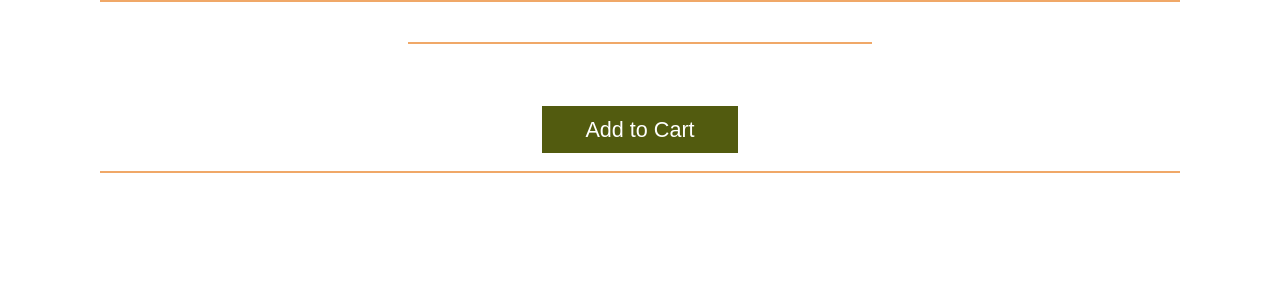
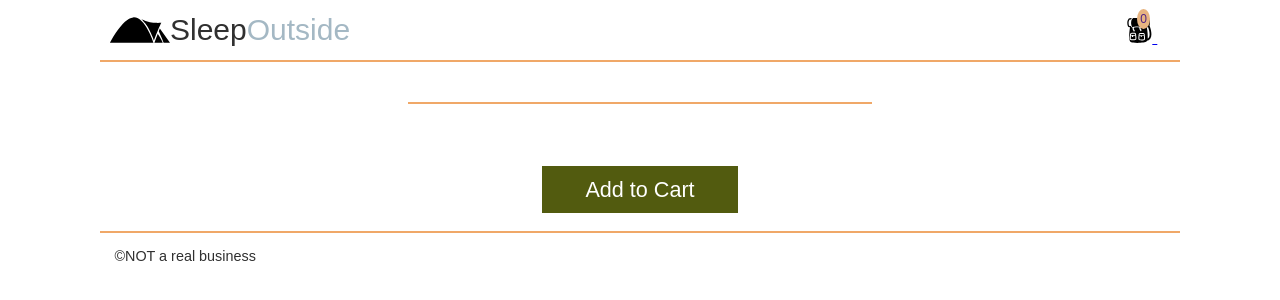
Before and after one commit to Peererxon/WDD330, a website built with Vite: page src/product_pages/index.html in a window 1280 px wide. Built offline with nearby package versions, Linux system fonts and the light colour scheme; no server answers; files whose address does not match are found by name.

Commit message:
bug fixes

```diff
--- a/src/cart/index.html
+++ b/src/cart/index.html
@@ -56,7 +56,7 @@
 
     <footer id="main-footer"></footer>
 
-    <script src="../js/main.js" type="module"></script>
+    <script src="../js/loadSiteTemplate.js" type="module"></script>
     <script src="../js/cart.js" type="module"></script>
     <script src="../js/removeItemFromCart.js" type="module"></script>
     <script src="../js/renderCarItems.js" type="module"></script>
--- /dev/null
+++ b/src/js/loadSiteTemplate.js
@@ -0,0 +1,3 @@
+import { loadHeaderFooter } from './utils.mjs';
+
+loadHeaderFooter();
--- a/src/js/main.js
+++ b/src/js/main.js
@@ -1,8 +1,6 @@
 import ProductListing from './productList.js';
 import ProductData from './ProductData.mjs';
-import { loadHeaderFooter } from './utils.mjs';
 
-loadHeaderFooter();
 
 const dataSource = new ProductData('tents');
 
--- a/src/product_pages/index.html
+++ b/src/product_pages/index.html
@@ -39,6 +39,7 @@
     </main>
 
     <footer id="main-footer"></footer>
+    <script src="../js/loadSiteTemplate.js" type="module"></script>
     <script src="../js/productDetails.js" type="module"></script>
     <script src="../js/renderCarItems.js" type="module"></script>
   </body>
--- a/src/public/partials/header.html
+++ b/src/public/partials/header.html
@@ -1,9 +1,9 @@
 <div class="logo">
   <img src="/images/noun_Tent_2517.svg" alt="tent image for logo" />
-  <a href="index.html"> Sleep<span class="highlight">Outside</span></a>
+  <a href="/index.html"> Sleep<span class="highlight">Outside</span></a>
 </div>
 <div class="cart">
-  <a href="cart/index.html">
+  <a href="/cart/index.html">
     <svg xmlns="http://www.w3.org/2000/svg" viewBox="0 0 100 100">
       <path
         d="M18.9 32.6c1.1 2.4 2.5 3.3 5.4 3.3 1.6 0 3.6-0.3 5.9-0.6 3.2-0.5 6.9-1 11.2-1 2.1 0 4.3 0.1 6.4 0.3 2.1 0.1 4.2 0.3 6.1 0.3 3.2 0 5.2-0.4 5.9-1.2 2.7-2.7 2.8-8.8 2.9-14.6 0.1-6.7 0.2-14.5 4.6-18.7 -0.5 0-1 0-1.6 0 -14.2 0-37.5 0-41.1 0C15.6 6.2 14.9 23.6 18.9 32.6z"
```
Also changed, not shown: src/index.html (+1 -0 lines).
